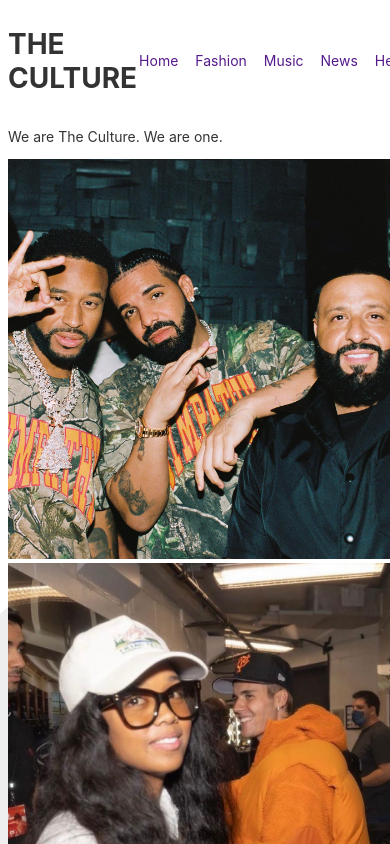
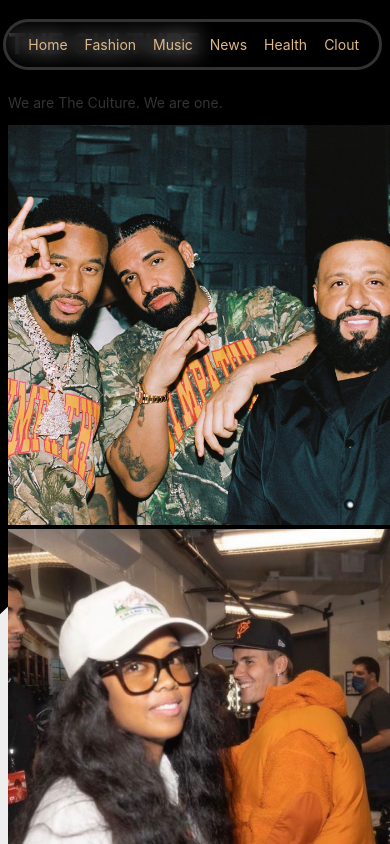
Before and after one commit to BigMoneyKirk/TheCulture, an Angular app: page / in a window 390 px wide. Shown: the top 844 px of the page. Built offline with nearby package versions, Linux system fonts and the light colour scheme; some icons are missing.

Commit message:
Nav bar is in a good state. About to start working on the responsiveness of the website.

```diff
--- a/src/app/nav-bar/nav-bar.component.scss
+++ b/src/app/nav-bar/nav-bar.component.scss
@@ -4,8 +4,16 @@
 }
 
 .nav-bar-link-container {
+    position: fixed;
+    top: 18.760px;
+    right: 8px;
     display: flex;
     align-items: center;
+    border: solid;
+    border-radius: 45px;
+    padding: 0 20px;
+    backdrop-filter: blur(10px);
+    background-color: rgba(0,0,0, 0.5);
 }
 
 .nav-bar-link-container ul {
@@ -16,6 +24,16 @@
 .nav-bar-link-container ul li {
     list-style: none;
     padding-left: 15px;
+    transition: 1s;
+}
+
+.nav-bar-link-container ul li:hover {
+    font-size: large;
+    transform: translateY(-2px); // might take this out later -sk
+}
+
+.nav-bar-link-container ul li a {
+    color: burlywood;
 }
 
 .nav-bar-link-container ul li a:link {
--- a/src/styles.scss
+++ b/src/styles.scss
@@ -1 +1,7 @@
-/* You can add global styles to this file, and also import other style files */
+body {
+    background-color: black;
+}
+
+h1 {
+    color: white;
+}
```
